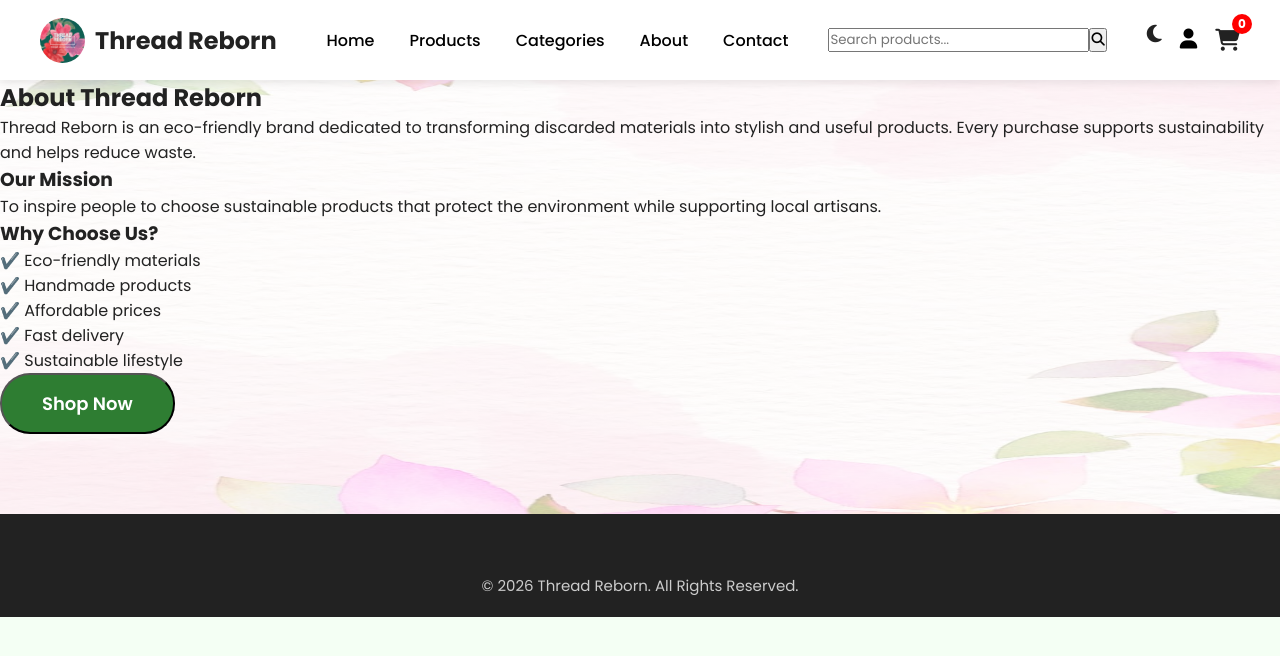
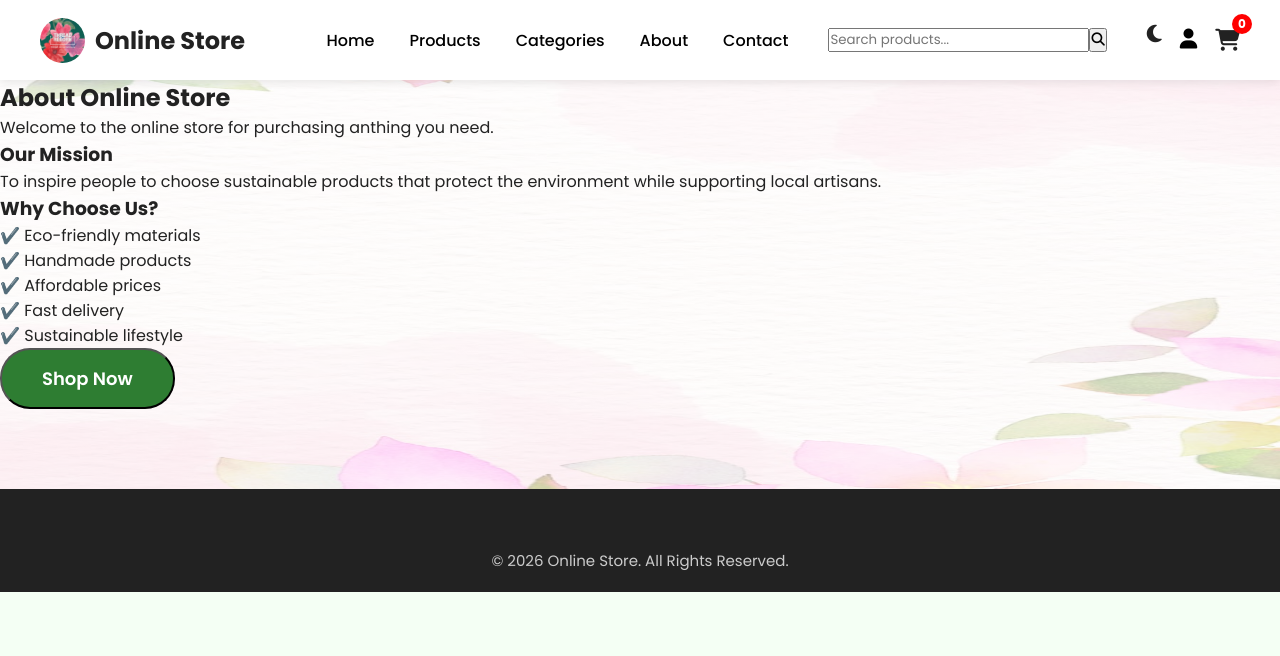
Before and after one commit to mahatoakshay2007-pixel/onlinestore, a plain HTML site: page about.html in a window 1280 px wide. Drawn offline with Linux system fonts and the light colour scheme; files whose address does not match are found by name.

Commit message:
Update online store website

```diff
--- a/about.html
+++ b/about.html
@@ -6,7 +6,7 @@
 <meta charset="UTF-8">
 <meta name="viewport" content="width=device-width, initial-scale=1.0">
 
-<title>About | Thread Reborn</title>
+<title>About | Online Store</title>
 
 <link rel="stylesheet" href="style.css">
 
@@ -30,12 +30,11 @@ href="https://cdnjs.cloudflare.com/ajax/libs/font-awesome/6.7.1/css/all.min.css"
 <div class="about-text">
 
 <h2>About
-     Thread Reborn</h2>
+     Online Store</h2>
 
 <p>
 
-Thread Reborn is an eco-friendly brand dedicated to transforming discarded materials into stylish and useful products. Every purchase supports sustainability and helps reduce waste.
-
+Welcome to the online store for purchasing anthing you need.
 </p>
 
 <h3>Our Mission</h3>
@@ -77,7 +76,7 @@ Shop Now
 
 <p class="copyright">
 
-© 2026 Thread Reborn. All Rights Reserved.
+© 2026 Online Store. All Rights Reserved.
 
 </p>
 
--- a/header.html
+++ b/header.html
@@ -8,7 +8,7 @@
 
         <div class="logo">
             <img src="images/logo.jpeg" alt="Thread Reborn">
-            <h2>Thread Reborn</h2>
+            <h2>Online Store</h2>
         </div>
 
 
```
Also changed, not shown: account.html (+2 -2 lines), cart.html (+1 -1 lines), categories.html (+1 -1 lines), checkout.html (+1 -1 lines), contact.html (+2 -2 lines), index.html (+3 -3 lines), login.html (+1 -1 lines), order-success.html (+1 -1 lines), product-details.html (+2 -2 lines), products.html (+1 -1 lines), register.html (+1 -1 lines).
